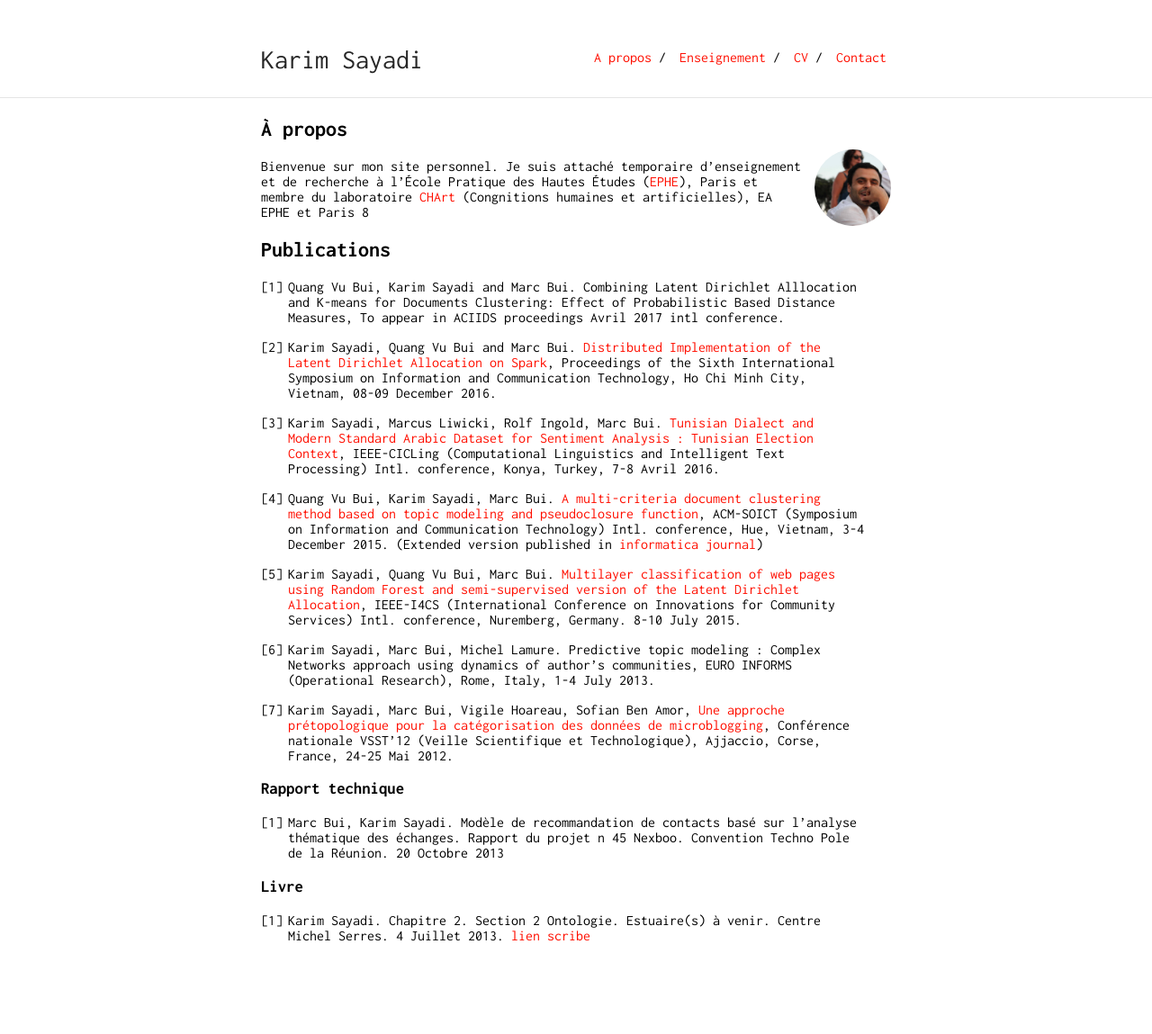
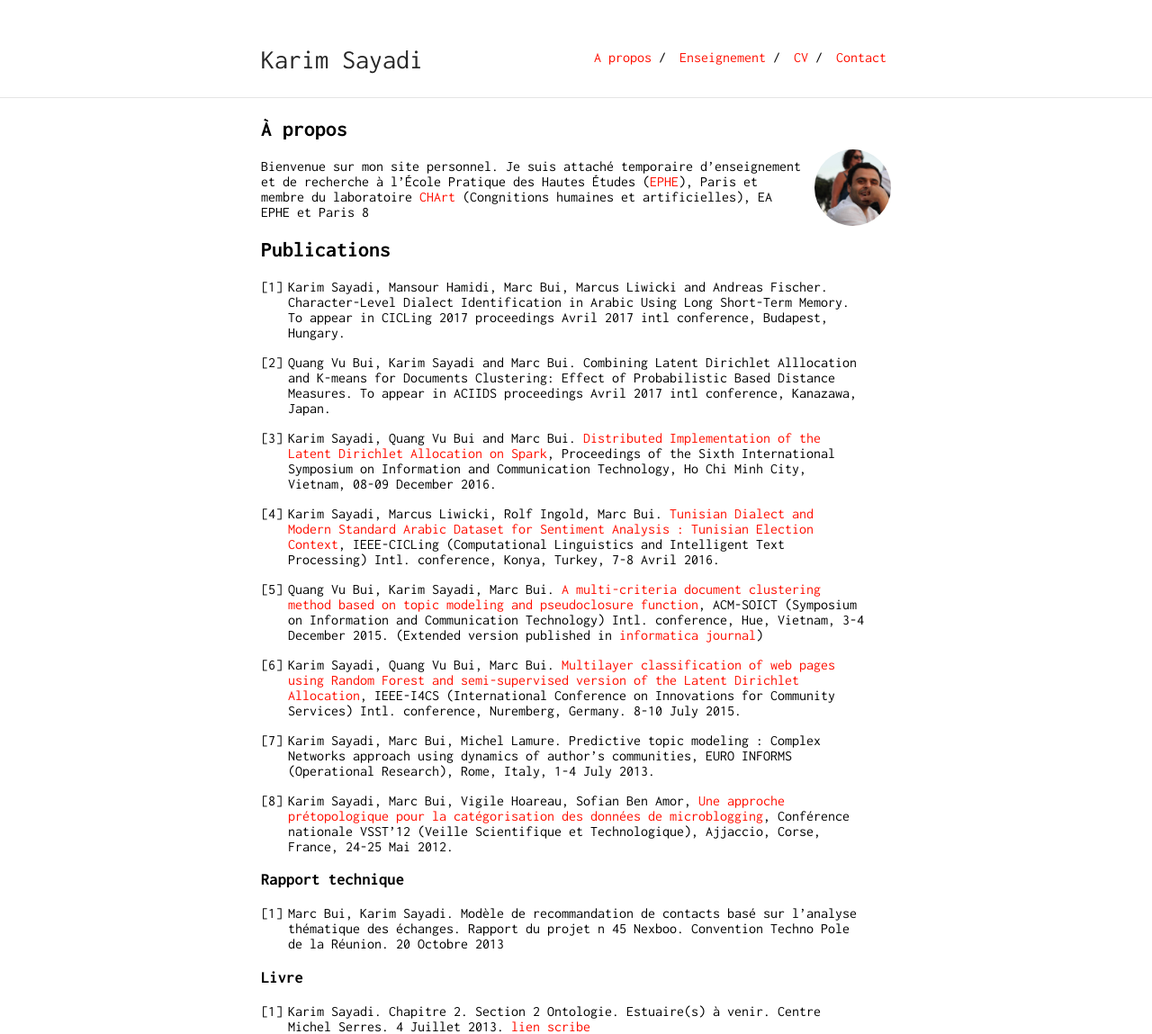
Before and after one commit to karimsayadi/karimsayadi.github.io, a Jekyll site: the page built from index.md, in a window 1280 px wide. Shown: the whole page at 90% size. Built offline with Jekyll 4.4.1, drawn with Linux system fonts in a browser that asks for light colours; our own code applies the rules of GitHub Pages for plain Markdown files; before the commit the page ends 1048 px from its top, so only the background shows below that.

Commit message:
added publication in home

```diff
--- a/index.md
+++ b/index.md
@@ -9,20 +9,21 @@ layout: default
 Bienvenue sur mon site personnel. Je suis attaché temporaire d'enseignement et de recherche à l'École Pratique des Hautes Études ([EPHE](https://www.ephe.fr/)), Paris et membre du laboratoire [CHArt](http://www.cognition-usages.org/chart2/) (Congnitions humaines et artificielles), EA EPHE et Paris 8
 
 ## Publications
+1.  Karim Sayadi, Mansour Hamidi, Marc Bui, Marcus Liwicki and Andreas Fischer. Character-Level Dialect Identification in Arabic Using Long Short-Term Memory. To appear in CICLing 2017 proceedings Avril 2017 intl conference, Budapest, Hungary.
 
-1. Quang Vu Bui, Karim Sayadi and Marc Bui.  Combining Latent Dirichlet Alllocation and K-means for Documents Clustering: Effect of Probabilistic Based Distance Measures, To appear in ACIIDS proceedings Avril 2017 intl conference.
+2. Quang Vu Bui, Karim Sayadi and Marc Bui.  Combining Latent Dirichlet Alllocation and K-means for Documents Clustering: Effect of Probabilistic Based Distance Measures. To appear in ACIIDS proceedings Avril 2017 intl conference, Kanazawa, Japan.
 
-2. Karim Sayadi, Quang Vu Bui and Marc Bui.  [Distributed Implementation of the Latent Dirichlet Allocation on Spark](research/soict16), Proceedings of the Sixth International Symposium on Information and Communication Technology, Ho Chi Minh City, Vietnam, 08-09 December 2016.
+3. Karim Sayadi, Quang Vu Bui and Marc Bui.  [Distributed Implementation of the Latent Dirichlet Allocation on Spark](research/soict16), Proceedings of the Sixth International Symposium on Information and Communication Technology, Ho Chi Minh City, Vietnam, 08-09 December 2016.
 
-3. Karim Sayadi, Marcus Liwicki, Rolf Ingold, Marc Bui. [Tunisian Dialect and Modern Standard Arabic Dataset for Sentiment Analysis : Tunisian Election Context](research/acling16), IEEE-CICLing (Computational Linguistics and Intelligent Text Processing) Intl. conference, Konya, Turkey, 7-8 Avril 2016.
+4. Karim Sayadi, Marcus Liwicki, Rolf Ingold, Marc Bui. [Tunisian Dialect and Modern Standard Arabic Dataset for Sentiment Analysis : Tunisian Election Context](research/acling16), IEEE-CICLing (Computational Linguistics and Intelligent Text Processing) Intl. conference, Konya, Turkey, 7-8 Avril 2016.
 
-4. Quang Vu Bui, Karim Sayadi, Marc Bui. [A multi-criteria document clustering method based on topic modeling and pseudoclosure function](research/soict15), ACM-SOICT (Symposium on Information and Communication Technology) Intl. conference, Hue, Vietnam, 3-4 December 2015. (Extended version published in [informatica journal](http://www.informatica.si/index.php/informatica/article/view/1278))
+5. Quang Vu Bui, Karim Sayadi, Marc Bui. [A multi-criteria document clustering method based on topic modeling and pseudoclosure function](research/soict15), ACM-SOICT (Symposium on Information and Communication Technology) Intl. conference, Hue, Vietnam, 3-4 December 2015. (Extended version published in [informatica journal](http://www.informatica.si/index.php/informatica/article/view/1278))
 
-5. Karim Sayadi, Quang Vu Bui, Marc Bui. [Multilayer classification of web pages using Random Forest and semi-supervised version of the Latent Dirichlet Allocation](research/i4cs15), IEEE-I4CS (International Conference on Innovations for Community Services) Intl. conference, Nuremberg, Germany. 8-10 July 2015.
+6. Karim Sayadi, Quang Vu Bui, Marc Bui. [Multilayer classification of web pages using Random Forest and semi-supervised version of the Latent Dirichlet Allocation](research/i4cs15), IEEE-I4CS (International Conference on Innovations for Community Services) Intl. conference, Nuremberg, Germany. 8-10 July 2015.
 
-6. Karim Sayadi, Marc Bui, Michel Lamure. Predictive topic modeling : Complex Networks approach using dynamics of author’s communities, EURO INFORMS (Operational Research), Rome, Italy, 1-4 July 2013.
+7. Karim Sayadi, Marc Bui, Michel Lamure. Predictive topic modeling : Complex Networks approach using dynamics of author’s communities, EURO INFORMS (Operational Research), Rome, Italy, 1-4 July 2013.
 
-7. Karim Sayadi, Marc Bui, Vigile Hoareau, Sofian Ben Amor, [Une approche prétopologique pour la catégorisation des données de microblogging](research/vsst12), Conférence nationale VSST'12 (Veille Scientifique et Technologique), Ajjaccio, Corse, France, 24-25 Mai 2012.
+8. Karim Sayadi, Marc Bui, Vigile Hoareau, Sofian Ben Amor, [Une approche prétopologique pour la catégorisation des données de microblogging](research/vsst12), Conférence nationale VSST'12 (Veille Scientifique et Technologique), Ajjaccio, Corse, France, 24-25 Mai 2012.
 
 ### Rapport technique
 
```
Also changed, not shown: teaching/python2_.md (+2 -2 lines).
